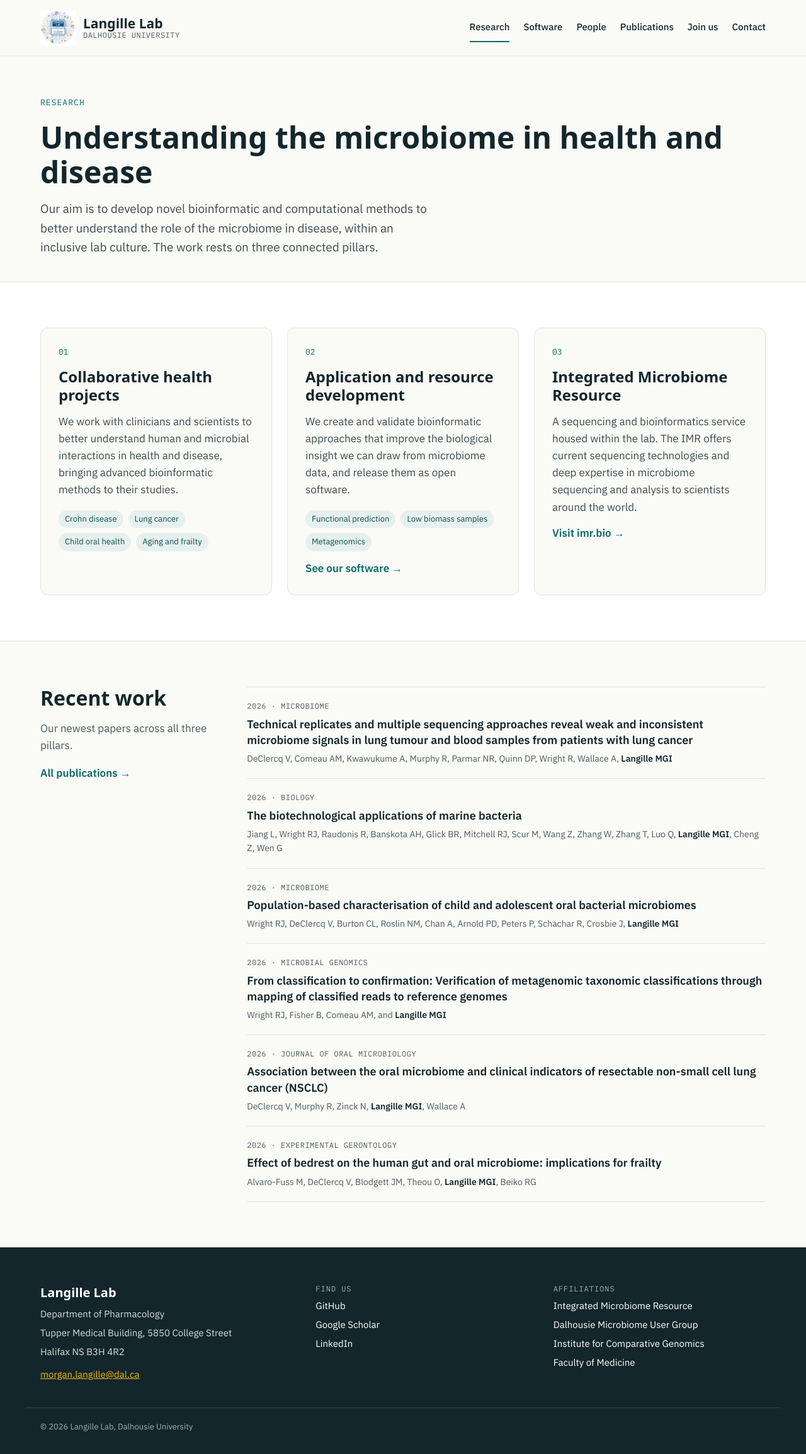
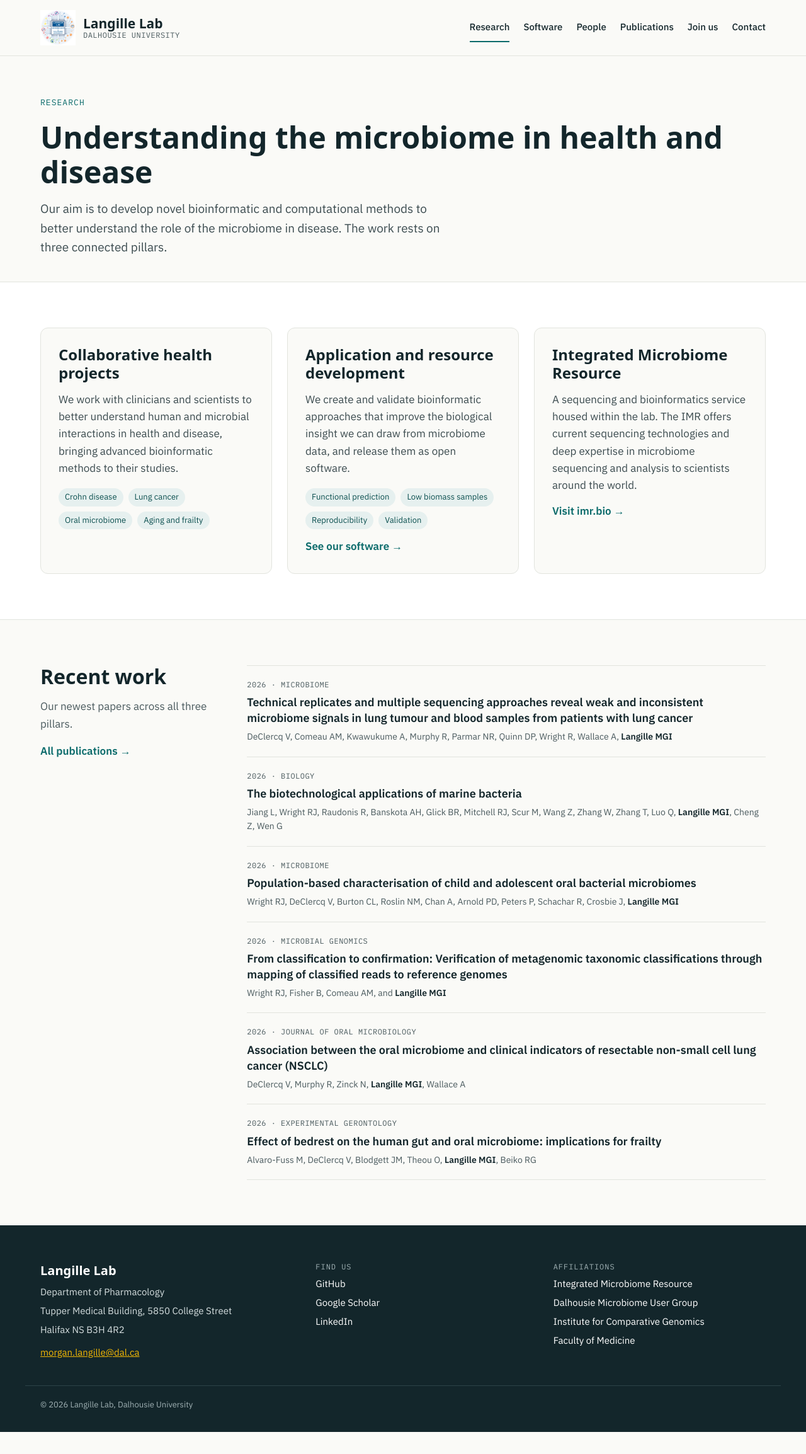
Before and after one commit to mlangill/mlangill.github.com, a Jekyll site: the page built from research.html, in a window 1280 px wide. Shown: the whole page at 63% size. Built offline with Jekyll 4.4.1, drawn with Linux system fonts in a browser that asks for light colours; some web fonts are replaced; after the commit the page ends 2273 px from its top, so only the background shows below that.

Commit message:
Update research pillar wording and tags
Co-Authored-By: Claude Opus 5.5 <noreply@anthropic.com>
Claude-Session: https://claude.ai/code/session_0184tZHL9zBPBmqcszxgK2L6

```diff
--- a/assets/css/site.css
+++ b/assets/css/site.css
@@ -91,7 +91,6 @@ p { margin: 0; }
 .band .card { background: var(--ground); }
 .card h3 { font-size: 24px; line-height: 1.2; }
 .card p { color: var(--ink-2); }
-.num { font-family: var(--mono); font-size: 13px; color: var(--accent); }
 .tags { display: flex; flex-wrap: wrap; gap: 8px; font-size: 13px; padding-top: 4px; }
 .tag { padding: 4px 10px; border-radius: 99px; background: var(--accent-soft); color: var(--accent-soft-ink); }
 
--- a/research.html
+++ b/research.html
@@ -7,27 +7,24 @@ description: The Langille Lab's three research pillars, from collaborative healt
 <header class="page-head">
 <div class="eyebrow">Research</div>
 <h1>Understanding the microbiome in health and disease</h1>
-<p class="lede">Our aim is to develop novel bioinformatic and computational methods to better understand the role of the microbiome in disease, within an inclusive lab culture. The work rests on three connected pillars.</p>
+<p class="lede">Our aim is to develop novel bioinformatic and computational methods to better understand the role of the microbiome in disease. The work rests on three connected pillars.</p>
 </header>
 </div>
 
 <section class="band section">
 <div class="wrap grid">
 <article class="card">
-<div class="num">01</div>
 <h3>Collaborative health projects</h3>
 <p>We work with clinicians and scientists to better understand human and microbial interactions in health and disease, bringing advanced bioinformatic methods to their studies.</p>
-<div class="tags"><span class="tag">Crohn disease</span><span class="tag">Lung cancer</span><span class="tag">Child oral health</span><span class="tag">Aging and frailty</span></div>
+<div class="tags"><span class="tag">Crohn disease</span><span class="tag">Lung cancer</span><span class="tag">Oral microbiome</span><span class="tag">Aging and frailty</span></div>
 </article>
 <article class="card">
-<div class="num">02</div>
 <h3>Application and resource development</h3>
 <p>We create and validate bioinformatic approaches that improve the biological insight we can draw from microbiome data, and release them as open software.</p>
-<div class="tags"><span class="tag">Functional prediction</span><span class="tag">Low biomass samples</span><span class="tag">Metagenomics</span></div>
+<div class="tags"><span class="tag">Functional prediction</span><span class="tag">Low biomass samples</span><span class="tag">Reproducibility</span><span class="tag">Validation</span></div>
 <a class="more" href="{{ '/software.html' | relative_url }}">See our software →</a>
 </article>
 <article class="card">
-<div class="num">03</div>
 <h3>Integrated Microbiome Resource</h3>
 <p>A sequencing and bioinformatics service housed within the lab. The IMR offers current sequencing technologies and deep expertise in microbiome sequencing and analysis to scientists around the world.</p>
 <a class="more" href="{{ site.imr }}">Visit imr.bio →</a>
```
Also changed, not shown: index.html (+2 -5 lines).
